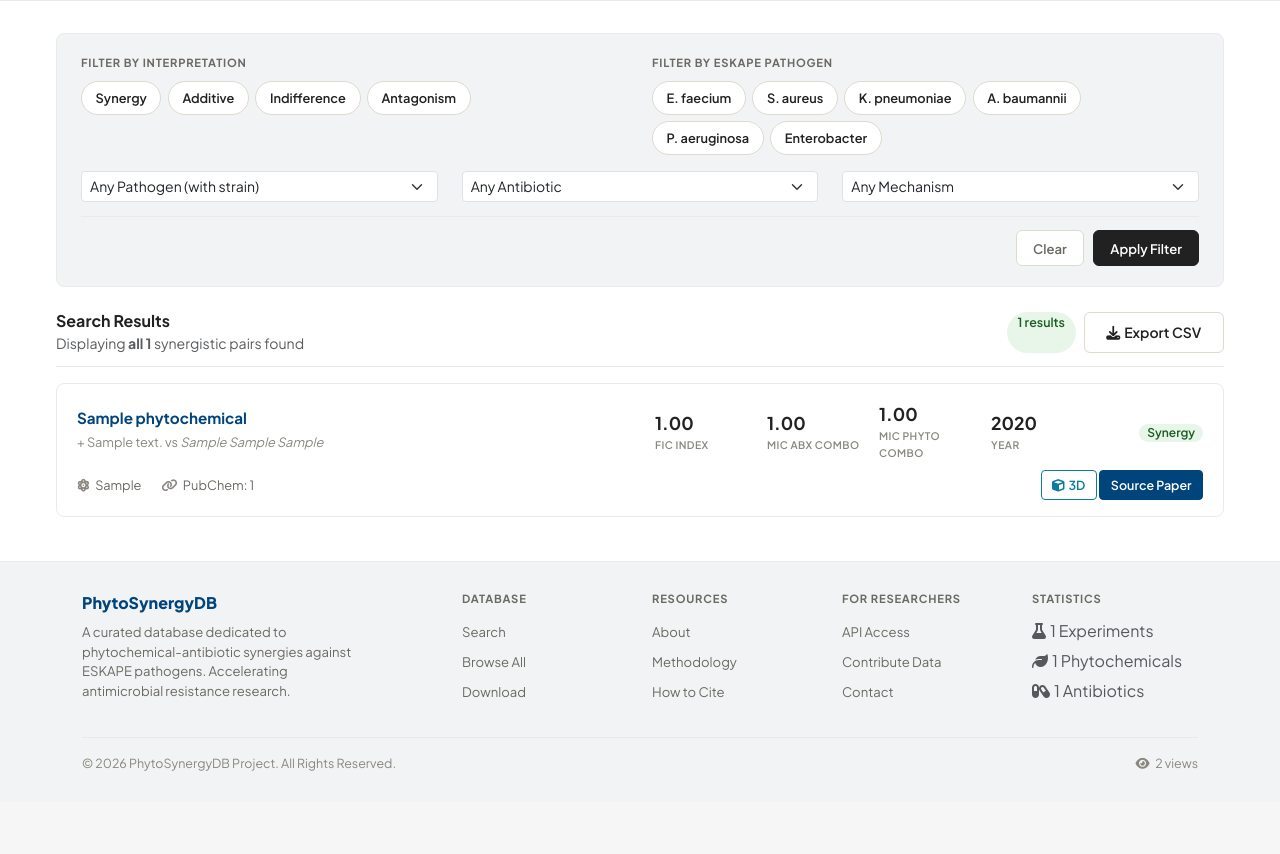
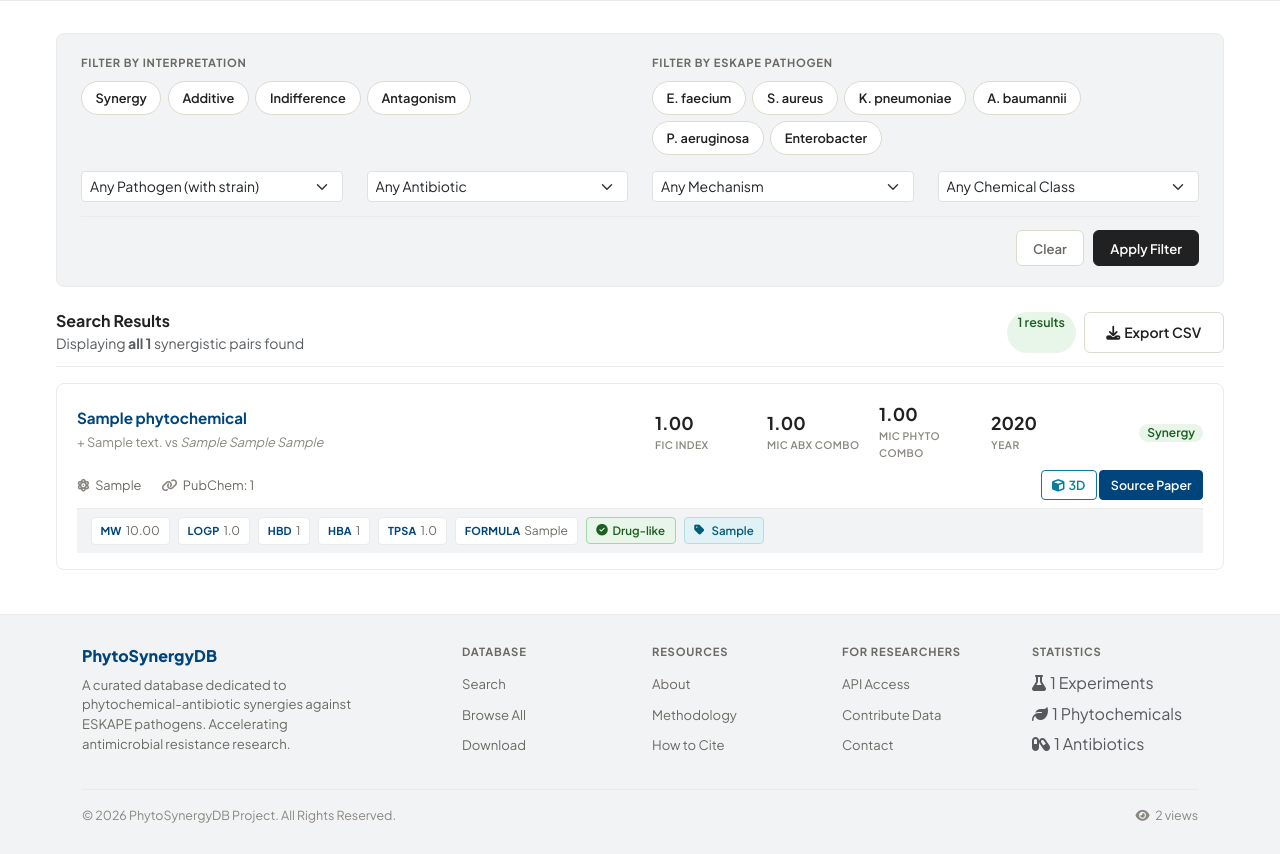
Before and after one commit to argajitsarkr/phytosynergy-db-project, a Django app: page /database/ in a window 1280 px wide. Shown: the part 188-1042 px from the top of the page. Before the commit the page ends 959 px from the top, so only its background shows below. Run offline with Django 5.2, Linux system fonts and the light colour scheme; tables that the repository leaves empty hold one stand-in row (values such as "Sample post"); some libraries are stand-ins or nearby versions.

Commit message:
feat: Add PubChem auto-enrichment, Lipinski profiling & ClassyFire classification
When a phytochemical name is entered during data entry, the system now
automatically fetches molecular identifiers (SMILES, CID, InChIKey),
physicochemical properties (MW, LogP, HBD, HBA, TPSA, formula), and
chemical taxonomy (superclass, class, subclass) from PubChem and ClassyFire
APIs. Adds Lipinski Rule of Five assessment, chemical class filter on
search page, and enriched CSV/API export. All enrichment is best-effort
and non-blocking — data entry works even if APIs are unavailable.

Co-Authored-By: Claude Opus 4.6 <noreply@anthropic.com>

```diff
--- a/requirements.txt
+++ b/requirements.txt
@@ -10,3 +10,4 @@ soupsieve==2.7
 sqlparse==0.5.3
 typing_extensions==4.14.1
 tzdata==2025.2
+requests>=2.31.0
--- a/synergy_data/static/synergy_data/css/custom.css
+++ b/synergy_data/static/synergy_data/css/custom.css
@@ -1166,7 +1166,74 @@ a:hover { color: var(--accent); }
 
 
 /* ============================================================
-   20. RESPONSIVE
+   20. LIPINSKI PROPERTIES BAR & CHEMICAL CLASS
+   ============================================================ */
+.lipinski-bar {
+    grid-column: 1 / -1;
+    display: flex;
+    flex-wrap: wrap;
+    align-items: center;
+    gap: 0.5rem;
+    padding: 0.5rem 0.85rem;
+    background: var(--bg-light);
+    border-top: 1px solid var(--border-light);
+    font-size: 0.75rem;
+    color: var(--text-secondary);
+}
+.lipinski-prop {
+    display: inline-flex;
+    align-items: center;
+    gap: 0.25rem;
+    padding: 0.2rem 0.55rem;
+    background: var(--bg-white);
+    border: 1px solid var(--border-light);
+    border-radius: var(--radius-sm);
+    white-space: nowrap;
+}
+.lipinski-prop strong {
+    color: var(--primary);
+    font-weight: 700;
+    font-size: 0.68rem;
+    text-transform: uppercase;
+    letter-spacing: 0.02em;
+}
+.lipinski-verdict {
+    display: inline-flex;
+    align-items: center;
+    gap: 0.3rem;
+    padding: 0.2rem 0.6rem;
+    border-radius: var(--radius-sm);
+    font-weight: 600;
+    font-size: 0.72rem;
+    white-space: nowrap;
+}
+.lipinski-pass {
+    background: var(--success-bg);
+    color: var(--success-text);
+    border: 1px solid #a5d6a7;
+}
+.lipinski-fail {
+    background: var(--danger-bg);
+    color: var(--danger-text);
+    border: 1px solid #ef9a9a;
+}
+.chem-class-badge {
+    display: inline-flex;
+    align-items: center;
+    gap: 0.2rem;
+    padding: 0.2rem 0.6rem;
+    background: var(--accent-light);
+    color: var(--accent-dark);
+    border: 1px solid #b2dfdb;
+    border-radius: var(--radius-sm);
+    font-weight: 600;
+    font-size: 0.72rem;
+    white-space: nowrap;
+}
+
+
+/* ============================================================
+   21. RESPONSIVE
    ============================================================ */
 @media (max-width: 992px) {
     .result-card { grid-template-columns: 1fr 1fr; }
@@ -1175,6 +1242,7 @@ a:hover { color: var(--accent); }
     .rc-badge { grid-column: 2 / 3; grid-row: 2; text-align: right; }
     .rc-mic-abx, .rc-mic-phyto, .rc-year { grid-column: auto; grid-row: auto; }
     .rc-footer { grid-column: 1 / 3; grid-row: auto; flex-direction: column; gap: 0.4rem; }
+    .lipinski-bar { grid-column: 1 / 3; }
     .rc-actions { grid-column: 1 / 3; grid-row: auto; text-align: left; }
 }
 
--- a/synergy_data/templates/synergy_data/data_entry.html
+++ b/synergy_data/templates/synergy_data/data_entry.html
@@ -61,6 +61,10 @@
                             {{ form.phytochemical_name.label }} <span class="text-danger">*</span>
                         </label>
                         {{ form.phytochemical_name }}
+                        <div class="form-text">
+                            <i class="fas fa-magic me-1" style="color: var(--accent);"></i>
+                            SMILES, CID, molecular properties & chemical class will be auto-fetched from PubChem & ClassyFire
+                        </div>
                         {% if form.phytochemical_name.errors %}
                         <div class="text-danger small mt-1">{{ form.phytochemical_name.errors.0 }}</div>
                         {% endif %}
--- a/synergy_data/templates/synergy_data/database_search.html
+++ b/synergy_data/templates/synergy_data/database_search.html
@@ -88,7 +88,7 @@
 
             <!-- Advanced Filters Row -->
             <div class="row mt-3">
-                <div class="col-md-4">
+                <div class="col-md-3">
                     <select name="pathogen" class="form-select form-select-sm" onchange="this.form.submit()">
                         <option value="">Any Pathogen (with strain)</option>
                         {% for p in pathogens %}
@@ -96,7 +96,7 @@
                         {% endfor %}
                     </select>
                 </div>
-                <div class="col-md-4">
+                <div class="col-md-3">
                     <select name="antibiotic" class="form-select form-select-sm" onchange="this.form.submit()">
                         <option value="">Any Antibiotic</option>
                         {% for a in antibiotics %}
@@ -104,11 +104,19 @@
                         {% endfor %}
                     </select>
                 </div>
-                <div class="col-md-4">
+                <div class="col-md-3">
                     <select name="mechanism" class="form-select form-select-sm" onchange="this.form.submit()">
                         <option value="">Any Mechanism</option>
                         {% for m in mechanisms %}
                              <option value="{{ m }}" {% if m == selected_mechanism %}selected{% endif %}>{{ m }}</option>
+                        {% endfor %}
+                    </select>
+                </div>
+                <div class="col-md-3">
+                    <select name="chemical_class" class="form-select form-select-sm" onchange="this.form.submit()">
+                        <option value="">Any Chemical Class</option>
+                        {% for cc in chemical_classes %}
+                            <option value="{{ cc }}" {% if cc == selected_chemical_class %}selected{% endif %}>{{ cc }}</option>
                         {% endfor %}
                     </select>
                 </div>
@@ -208,6 +216,54 @@
                     </div>
                     {% endif %}
                 </div>
+
+                <!-- Lipinski Properties & Chemical Class -->
+                {% if experiment.phytochemical.molecular_weight or experiment.phytochemical.chemical_class %}
+                <div class="lipinski-bar">
+                    {% if experiment.phytochemical.molecular_weight %}
+                    <span class="lipinski-prop" title="Molecular Weight">
+                        <strong>MW</strong> {{ experiment.phytochemical.molecular_weight|floatformat:2 }}
+                    </span>
+                    {% endif %}
+                    {% if experiment.phytochemical.xlogp != None %}
+                    <span class="lipinski-prop" title="Partition Coefficient (LogP)">
+                        <strong>LogP</strong> {{ experiment.phytochemical.xlogp }}
+                    </span>
+                    {% endif %}
+                    {% if experiment.phytochemical.hbd != None %}
+                    <span class="lipinski-prop" title="Hydrogen Bond Donors">
+                        <strong>HBD</strong> {{ experiment.phytochemical.hbd }}
+                    </span>
+                    {% endif %}
+                    {% if experiment.phytochemical.hba != None %}
+                    <span class="lipinski-prop" title="Hydrogen Bond Acceptors">
+                        <strong>HBA</strong> {{ experiment.phytochemical.hba }}
+                    </span>
+                    {% endif %}
+                    {% if experiment.phytochemical.tpsa != None %}
+                    <span class="lipinski-prop" title="Topological Polar Surface Area">
+                        <strong>TPSA</strong> {{ experiment.phytochemical.tpsa|floatformat:1 }}
+                    </span>
+                    {% endif %}
+                    {% if experiment.phytochemical.molecular_formula %}
+                    <span class="lipinski-prop" title="Molecular Formula">
+                        <strong>Formula</strong> {{ experiment.phytochemical.molecular_formula }}
+                    </span>
+                    {% endif %}
+                    {% with lipinski=experiment.phytochemical.passes_lipinski %}
+                    {% if lipinski != None %}
+                    <span class="lipinski-verdict {% if lipinski %}lipinski-pass{% else %}lipinski-fail{% endif %}" title="Lipinski's Rule of Five: MW<500, LogP<5, HBD{% templatetag openvariable %}5, HBA{% templatetag openvariable %}10">
+                        {% if lipinski %}<i class="fas fa-check-circle"></i> Drug-like{% else %}<i class="fas fa-times-circle"></i> Ro5 Violation{% endif %}
+                    </span>
+                    {% endif %}
+                    {% endwith %}
+                    {% if experiment.phytochemical.chemical_class %}
+                    <span class="chem-class-badge" title="ClassyFire: {{ experiment.phytochemical.chemical_superclass|default:'' }} > {{ experiment.phytochemical.chemical_class }} > {{ experiment.phytochemical.chemical_subclass|default:'' }}">
+                        <i class="fas fa-tag me-1"></i>{{ experiment.phytochemical.chemical_class }}
+                    </span>
+                    {% endif %}
+                </div>
+                {% endif %}
 
                 <!-- Action Buttons -->
                 <div class="rc-actions">
--- a/synergy_data/views.py
+++ b/synergy_data/views.py
@@ -17,6 +17,7 @@ from .models import (
     Source,
     SynergyExperiment,
 )
+from .pubchem_utils import enrich_phytochemical
 
 
 # ==============================================================================
@@ -94,6 +95,7 @@ def _apply_search_filters(results, request):
     mechanism = request.GET.get('mechanism')
     interpretation = request.GET.get('interpretation')
     eskape = request.GET.get('eskape')
+    chemical_class = request.GET.get('chemical_class')
 
     if query:
         results = results.filter(
@@ -117,6 +119,9 @@ def _apply_search_filters(results, request):
 
     if eskape:
         results = results.filter(pathogen__genus__iexact=eskape)
+
+    if chemical_class:
+        results = results.filter(phytochemical__chemical_class__iexact=chemical_class)
 
     return results
 
@@ -184,6 +189,15 @@ def database_search_page(request):
 
     results = _apply_search_filters(results, request)
 
+    # Get distinct chemical classes for filter dropdown
+    chemical_classes = (
+        Phytochemical.objects.values_list('chemical_class', flat=True)
+        .exclude(chemical_class__isnull=True)
+        .exclude(chemical_class__exact='')
+        .distinct()
+        .order_by('chemical_class')
+    )
+
     context = {
         'results': results,
         'pathogens': Pathogen.objects.order_by('genus', 'species').all(),
@@ -191,12 +205,14 @@ def database_search_page(request):
         'mechanisms': SynergyExperiment.objects.values_list(
             'moa_observed', flat=True
         ).distinct().exclude(moa_observed__isnull=True).exclude(moa_observed__exact=''),
+        'chemical_classes': chemical_classes,
         'search_query': request.GET.get('query', ''),
         'selected_pathogen': request.GET.get('pathogen'),
         'selected_antibiotic': request.GET.get('antibiotic'),
         'selected_mechanism': request.GET.get('mechanism'),
         'selected_interpretation': request.GET.get('interpretation'),
         'selected_eskape': request.GET.get('eskape'),
+        'selected_chemical_class': request.GET.get('chemical_class'),
     }
     return render(request, 'synergy_data/database_search.html', context)
 
@@ -226,6 +242,9 @@ def data_entry_view(request):
             phytochemical = get_or_create_case_insensitive(
                 Phytochemical, 'compound_name', cd['phytochemical_name'].strip()
             )
+
+            # 3b. Auto-enrich phytochemical with PubChem + ClassyFire data
+            enrichment_status = enrich_phytochemical(phytochemical)
 
             # 4. Resolve Antibiotic (case-insensitive)
             antibiotic = get_or_create_case_insensitive(
@@ -263,10 +282,16 @@ def data_entry_view(request):
             )
 
             fic_display = f"{fic_index:.4f}" if fic_index else "N/A"
+            enrichment_parts = []
+            if enrichment_status.get("pubchem"):
+                enrichment_parts.append("\u2713 PubChem enriched")
+            if enrichment_status.get("classyfire"):
+                enrichment_parts.append("\u2713 ClassyFire classified")
+            enrichment_msg = (" | " + " | ".join(enrichment_parts)) if enrichment_parts else ""
             messages.success(
                 request,
                 f"Entry saved: {experiment}. FIC={fic_display}, "
-                f"Interpretation={interpretation or 'N/A'}"
+                f"Interpretation={interpretation or 'N/A'}{enrichment_msg}"
             )
 
             # "Save & Add Another" pre-fills DOI and MIC units for convenience
@@ -303,6 +328,9 @@ def download_data(request):
         writer = csv.writer(response)
         writer.writerow([
             'Phytochemical', 'PubChem_CID', 'InChI_Key', 'SMILES',
+            'Molecular_Formula', 'Molecular_Weight', 'XLogP',
+            'HBond_Donors', 'HBond_Acceptors', 'TPSA', 'Rotatable_Bonds',
+            'Lipinski_Pass', 'Chemical_Superclass', 'Chemical_Class', 'Chemical_Subclass',
             'Antibiotic', 'DrugBank_ID', 'Antibiotic_Class',
             'Pathogen_Genus', 'Pathogen_Species', 'Pathogen_Strain', 'Gram_Stain',
             'MIC_Phyto_Alone', 'MIC_Abx_Alone', 'MIC_Phyto_Combo', 'MIC_Abx_Combo', 'MIC_Units',
@@ -312,11 +340,29 @@ def download_data(request):
         ])
 
         for exp in results:
+            lipinski = exp.phytochemical.passes_lipinski
+            lipinski_str = ''
+            if lipinski is True:
+                lipinski_str = 'Yes'
+            elif lipinski is False:
+                lipinski_str = 'No'
+
             writer.writerow([
                 exp.phytochemical.compound_name,
                 exp.phytochemical.pubchem_cid or '',
                 exp.phytochemical.inchi_key or '',
                 exp.phytochemical.canonical_smiles or '',
+                exp.phytochemical.molecular_formula or '',
+                exp.phytochemical.molecular_weight or '',
+                exp.phytochemical.xlogp if exp.phytochemical.xlogp is not None else '',
+                exp.phytochemical.hbd if exp.phytochemical.hbd is not None else '',
+                exp.phytochemical.hba if exp.phytochemical.hba is not None else '',
+                exp.phytochemical.tpsa if exp.phytochemical.tpsa is not None else '',
+                exp.phytochemical.rotatable_bonds if exp.phytochemical.rotatable_bonds is not None else '',
+                lipinski_str,
+                exp.phytochemical.chemical_superclass or '',
+                exp.phytochemical.chemical_class or '',
+                exp.phytochemical.chemical_subclass or '',
                 exp.antibiotic.antibiotic_name,
                 exp.antibiotic.drugbank_id or '',
                 exp.antibiotic.antibiotic_class.class_name if exp.antibiotic.antibiotic_class else '',
@@ -385,6 +431,16 @@ def api_experiments(request):
                 'inchi_key': exp.phytochemical.inchi_key,
                 'smiles': exp.phytochemical.canonical_smiles,
                 'molecular_weight': str(exp.phytochemical.molecular_weight) if exp.phytochemical.molecular_weight else None,
+                'molecular_formula': exp.phytochemical.molecular_formula,
+                'xlogp': exp.phytochemical.xlogp,
+                'hbd': exp.phytochemical.hbd,
+                'hba': exp.phytochemical.hba,
+                'tpsa': exp.phytochemical.tpsa,
+                'rotatable_bonds': exp.phytochemical.rotatable_bonds,
+                'passes_lipinski': exp.phytochemical.passes_lipinski,
+                'chemical_superclass': exp.phytochemical.chemical_superclass,
+                'chemical_class': exp.phytochemical.chemical_class,
+                'chemical_subclass': exp.phytochemical.chemical_subclass,
             },
             'antibiotic': {
                 'name': exp.antibiotic.antibiotic_name,
```
Also changed, not shown: synergy_data/models.py (+29 -0 lines), synergy_data/pubchem_utils.py (added, +297 -0 lines).
